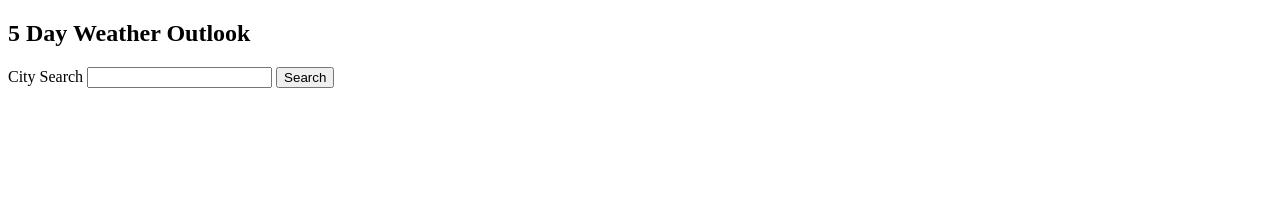
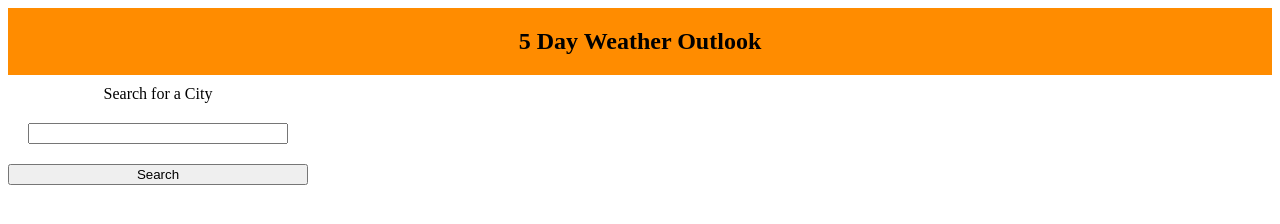
Before and after one commit to Akusluch/5day-weather-outlook, a plain HTML site: page index.html in a window 1280 px wide. Drawn offline with nearby package versions, Linux system fonts and the light colour scheme; no server answers.

Commit message:
add some css to get started need more attention

```diff
--- a/assets/css/style.css
+++ b/assets/css/style.css
@@ -0,0 +1,29 @@
+label {
+    text-align: center;
+    margin-top: 10px;
+}
+
+main{
+    display: flex;
+}
+
+#banner {
+    display: flex;
+    justify-content: center;
+    background-color: darkorange;
+}
+
+#search {
+    display: flex;
+    flex-direction: column;
+    width: 300px;
+}
+
+#citysearch {
+    margin: 20px;
+}
+
+#weather {
+    display: flex;
+    flex-direction: column;
+}
--- a/index.html
+++ b/index.html
@@ -4,6 +4,7 @@
     <meta charset="UTF-8">
     <meta name="viewport" content="width=device-width, initial-scale=1.0">
     <title>5 Day weather outlook</title>
+    <link rel="stylesheet" href="./assets/css/style.css" />
 </head>
 <body>
 <!-- top banner  -->
@@ -11,19 +12,26 @@
         <h2>5 Day Weather Outlook</h2>
     </div>
 <!-- search bar for citys -->
+    <main>
         <div id="search">
-        <label for="citysearch">City Search</label>
+            <label for="citysearch">Search for a City</label>
             <input type="text" id="citysearch">
             <button id="searchbtn">Search</button>
+            <ul id="recent">
+
+            </ul>
         </div>
         <!-- current weather data  -->
+        <div id="weather">
             <div id="current">
 
+            </div>
             <!-- 5 day out look  -->
             <div id="5-day">
 
             </div>
         </div>
+    </main>
 
 
     <script src="https://code.jquery.com/jquery-3.5.1.min.js"></script>
```
Lines whose indentation alone changed are shown as unchanged.
